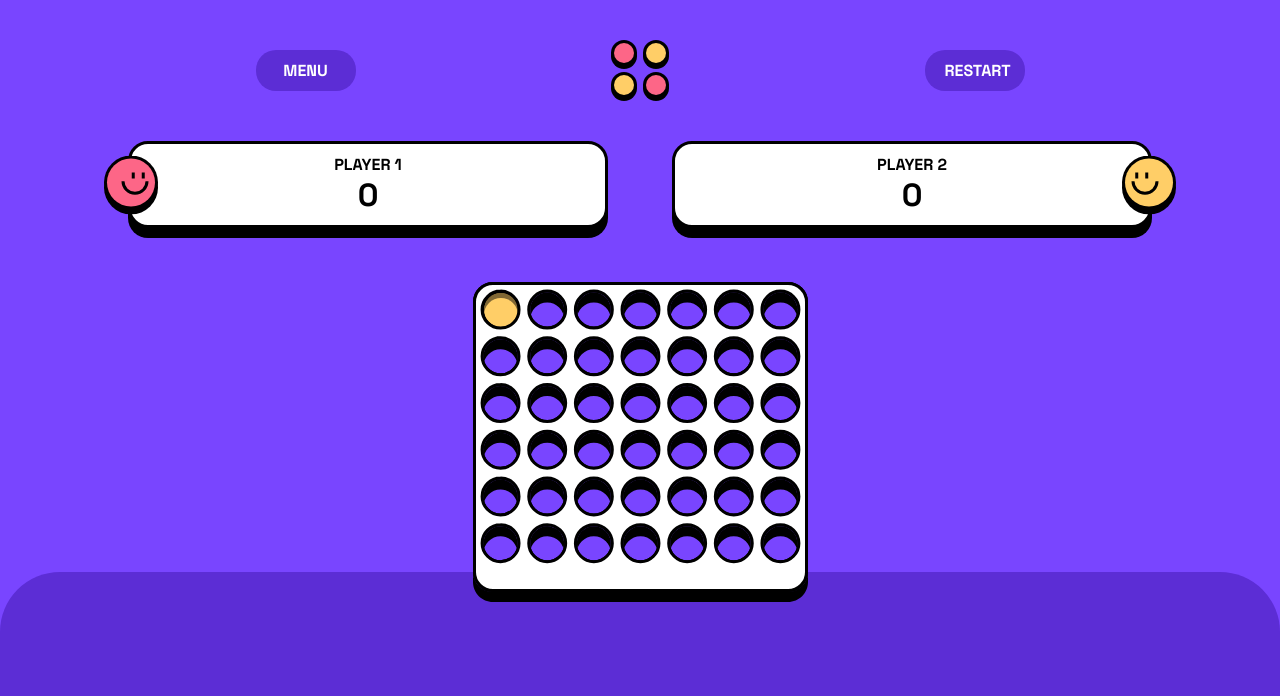
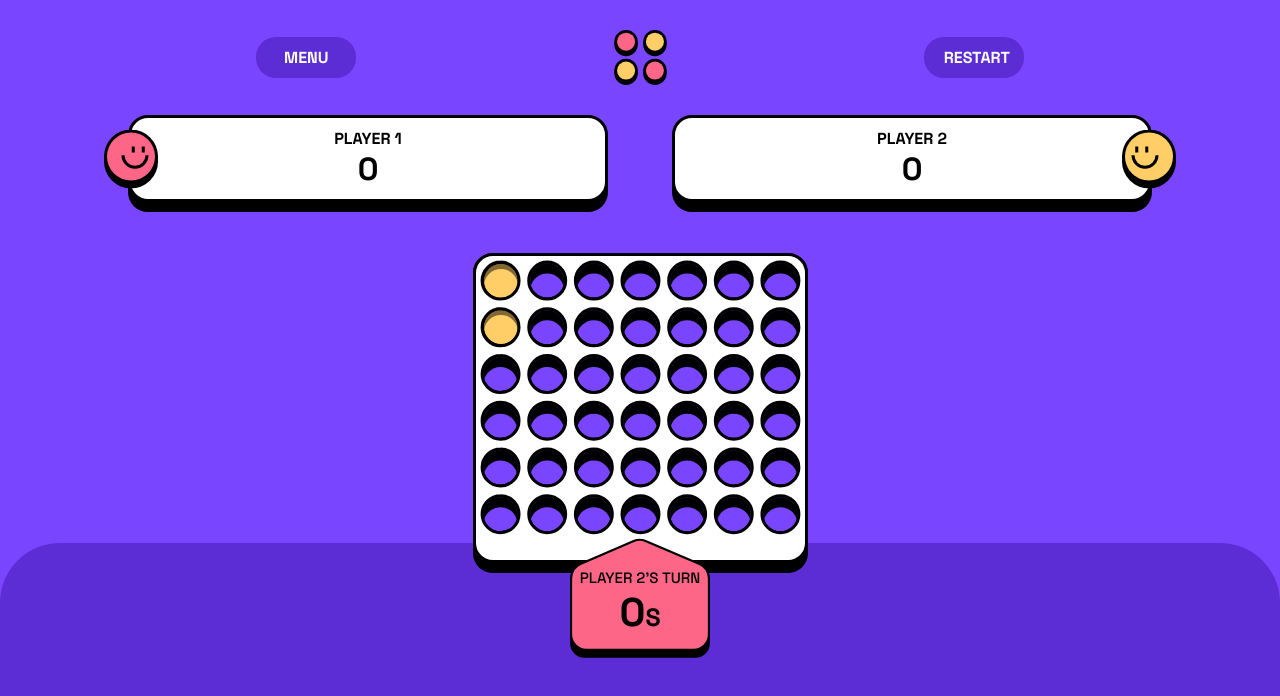
Before and after one commit to Corbiobio/connect_four_v2, a React (Vite) app: page /game in a window 1280 px wide. Shown: the top 696 px of the page. Built offline with nearby package versions, Linux system fonts and the light colour scheme.

Commit message:
bottom scores on board add, corection for marker

```diff
--- a/pages/Game.jsx
+++ b/pages/Game.jsx
@@ -30,12 +30,20 @@ export default function Game() {
                     <div className='column_marker'><img src="/images/marker-red.svg" alt="" /></div>
                 </div>
                 <div className='board'>
+                    <div className='column_for_marker'>
+                        <div></div>
+                        <div></div>
+                        <div></div>
+                        <div></div>
+                        <div></div>
+                        <div></div>
+                        <div></div>
+                    </div>
                     <img src="/images/board-layer-white-small.svg" alt="board" />
-                    <img src="/images/board-layer-black-small.svg" alt="board" />
                     <div className='board_game'>
                         <div className='column'>
                             <div className="item"><img src="/images/counter-yellow-small.svg" alt="" /></div>
-                            <div className="item"></div>
+                            <div className="item"><img src="/images/counter-yellow-small.svg" alt="" /></div>
                             <div className="item"></div>
                             <div className="item"></div>
                             <div className="item"></div>
@@ -90,10 +98,17 @@ export default function Game() {
                             <div className="item"></div>
                         </div>
                     </div>
+                    <img src="/images/board-layer-black-small.svg" alt="board" />
+                    <div className='board_bottom'>
+                        <img src="/images/turn-background-red.svg" alt="red triangle" />
+                        <div>
+                            <p>player 2's turn</p>
+                            <strong>0<span>s</span></strong>
+                        </div>
+                    </div>
                 </div>
             </div>
             <div className='bottom'>
-
             </div>
         </main >
     )
--- a/sass/game.scss
+++ b/sass/game.scss
@@ -8,7 +8,7 @@
         display: flex;
         justify-content: space-evenly;
         align-items: center;
-        padding: 40px 0;
+        padding: 30px 0;
 
         .btn_nav {
             text-decoration: none;
@@ -19,6 +19,11 @@
             background-color: $dark_purple;
             padding: 10px 20px;
             width: 100px;
+        }
+
+        img {
+            height: 55px;
+            width: 55px;
         }
     }
 
@@ -85,7 +90,7 @@
             grid-column-gap: 6px;
             justify-items: center;
             padding: 0 8px;
-            margin: 15px 0 3px 0;
+            margin: 12px 0 3px 0;
 
             .column_marker {
                 width: 38px;
@@ -102,18 +107,11 @@
             height: 320px;
             position: relative;
             grid-area: 3 / 1 / 4 / 3;
-            z-index: 1;
 
-            img {
-                position: absolute;
-            }
-
-            img:nth-child(1) {
-                z-index: 3;
-            }
 
             img:nth-child(2) {
-                z-index: 1;
+                z-index: 3;
+                position: absolute;
             }
 
             .board_game {
@@ -124,6 +122,8 @@
                 grid-template-columns: repeat(7, 1fr);
                 grid-template-rows: 1fr;
                 grid-column-gap: 6px;
+                position: absolute;
+                z-index: 2;
 
                 .column {
                     display: grid;
@@ -131,27 +131,78 @@
                     grid-template-rows: repeat(6, 1fr);
                     grid-column-gap: 0px;
                     grid-row-gap: 0px;
-                    gap: 6.3px;
+                    // gap: 6.3px;
 
                     .item {
-                        img {
-                            z-index: 2;
+                        z-index: 2;
+                        width: 41px;
+                        height: 46px;
+                    }
+
+                }
+
+            }
+
+            .column_for_marker {
+                @extend .board_game;
+                z-index: 4;
+            }
+
+            img:nth-child(4) {
+                z-index: 1;
+                position: absolute;
+            }
+
+            .board_bottom {
+                height: 120px;
+                width: 140px;
+                position: absolute;
+                z-index: 5;
+                top: 100%;
+                left: 50%;
+                transform: translate(-50%, -29%);
+
+                img {
+                    width: 100%;
+                    height: 100%;
+                    position: absolute;
+                }
+
+                div {
+                    position: relative;
+                    padding-top: 30px;
+                    text-align: center;
+
+                    p {
+                        color: black;
+                        font-size: 15px;
+                    }
+
+                    strong {
+                        font-size: 40px;
+
+                        span {
+                            font-size: 25px;
                         }
                     }
+
                 }
             }
         }
-
     }
 
     .bottom {
         background-color: $dark_purple;
         width: 100%;
         // taille ecran - taille nav +taille game - translate
-        height: calc(100vh - calc(141px + 461px - 30px));
+        height: calc(100vh - calc(115px + 458px - 30px));
         transform: translateY(-30px);
         border-radius: 60px 60px 0px 0px;
         z-index: -1;
     }
 
 }
+
+.column_for_marker :hover {
+    background-color: red;
+}
```
